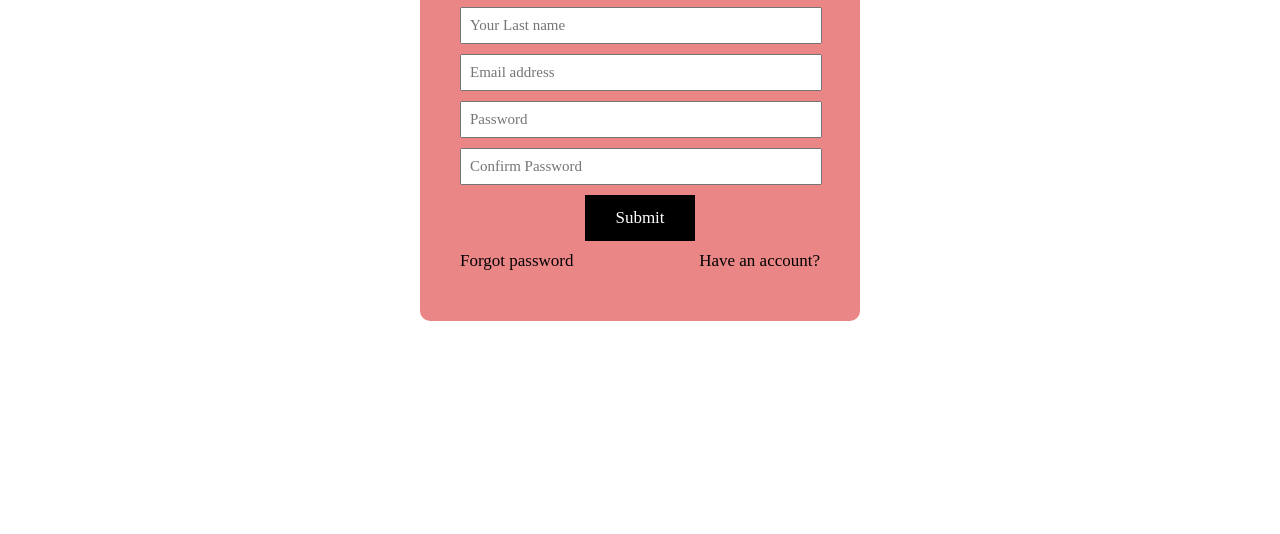
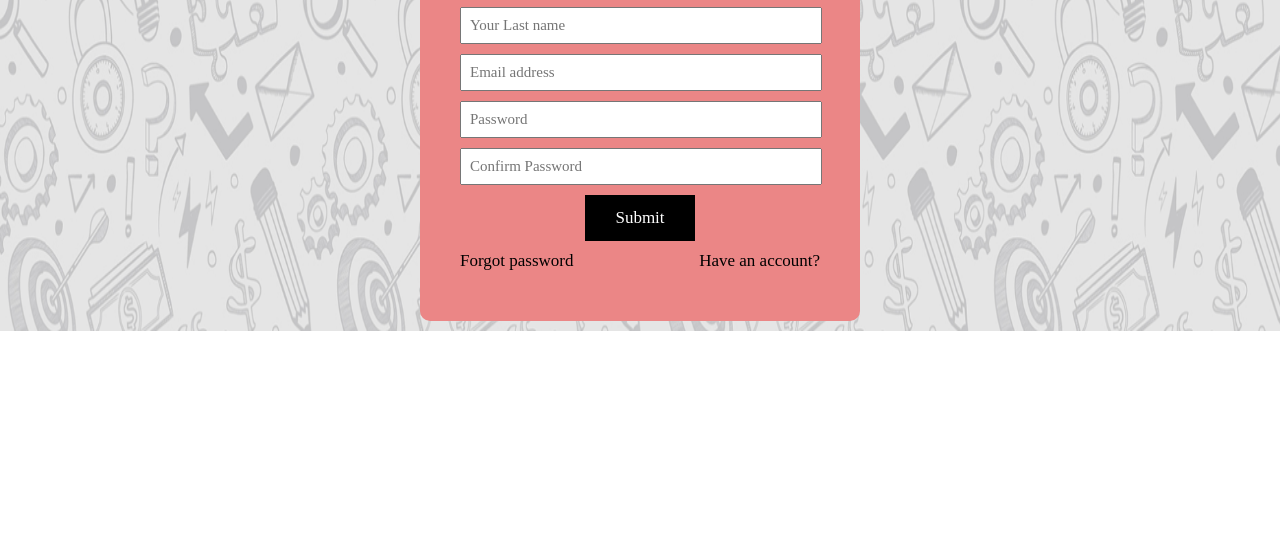
Before and after one commit to HarshithaaRG/MusicPlayer, a plain HTML site: page index.html in a window 1280 px wide. Shown: the part 349-883 px from the top of the page. Drawn offline with Linux system fonts and the light colour scheme.

Commit message:
Update index.css

```diff
--- a/index.css
+++ b/index.css
@@ -6,7 +6,7 @@
 
 }
 body{
-    background:url(backgorund1.png);
+    background:url(assets/backgorund1.png);
     background-repeat:no-repeat;
     background-size:1300px 680px;
 }
```
